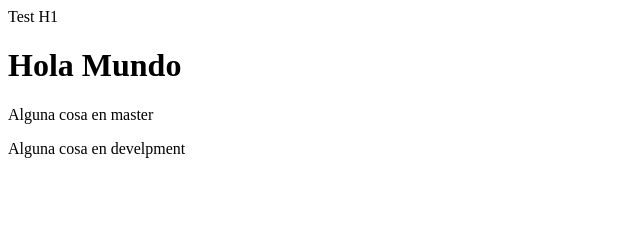
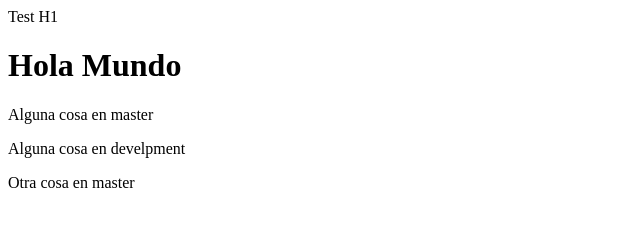
Before and after one commit to aprat-cl/TallerGIT, a plain HTML site: page index.html in a window 1280 px wide. Shown: the whole page, without its empty margins (0-640 px from the left). Drawn offline with Linux system fonts and the light colour scheme.

Commit message:
ADD: new line p

```diff
--- a/index.html
+++ b/index.html
@@ -7,6 +7,6 @@
     <p>Alguna cosa en master</p>
     <p>Alguna cosa en develpment</p>
 
-
+    <p>Otra cosa en master</p>
 </body>
 </html>
```
